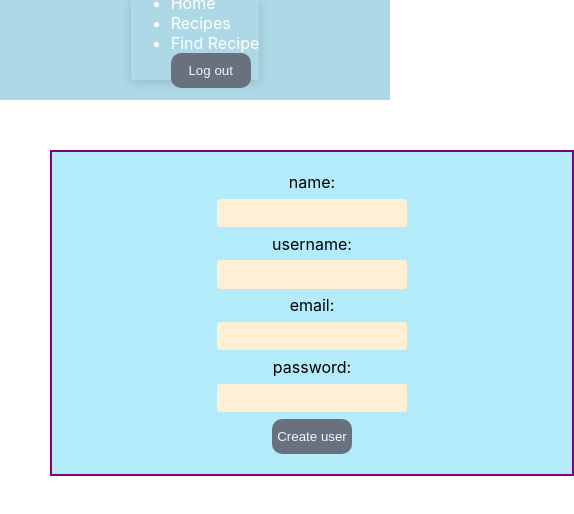
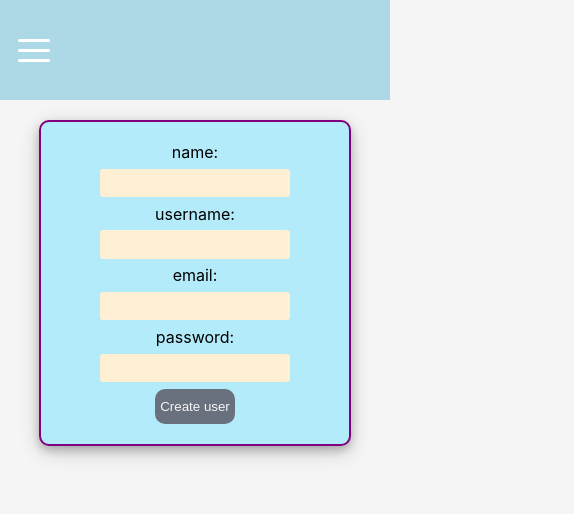
Before and after one commit to Final-bootcamp-project/Recipes-with-history, a React (Create React App) app in the folder frontend/: page /signup in a window 390 px wide. Shown: the top 514 px of the page, 574 px wide, since content can reach past the window. Built offline with nearby package versions, Linux system fonts and the light colour scheme.

Commit message:
styling. added hamburger menu

```diff
--- a/frontend/package.json
+++ b/frontend/package.json
@@ -10,6 +10,7 @@
     "@testing-library/react": "^11.2.7",
     "@testing-library/user-event": "^12.8.3",
     "framer-motion": "^5.6.0",
+    "hamburger-react": "^2.4.1",
     "moment": "^2.29.1",
     "react": "^17.0.2",
     "react-dom": "^17.0.2",
--- a/frontend/src/components/Header.js
+++ b/frontend/src/components/Header.js
@@ -1,27 +1,25 @@
-import styled from 'styled-components'
+import styled from 'styled-components';
 
 import { StyledNavBar } from './styling/StyledNavBar';
 
 const Header = styled.header`
 	display: flex;
-justify-content: center;
-align-items: space-between;
+	// justify-content: center;
+	// align-items: space-between;
 	width: 100%;
 	height: 100px;
-MARGIN-TOP: 0;
+	margin-top: 0;
 	margin-bottom: 20px;
 	background-color: lightblue;
 	color: white;
 `;
 
-
-
 export const HeaderMenu = () => {
-  return(
+	return (
 		<>
 			<Header>
 				<StyledNavBar />
 			</Header>
 		</>
-  )
-}
+	);
+};
--- a/frontend/src/components/RecipeCard.js
+++ b/frontend/src/components/RecipeCard.js
@@ -8,22 +8,30 @@ import moment from 'moment';
 const RecipeContainer = styled.div`
 	width: 100%;
 	padding: 20px;
-	// height: auto;
-	// width: 80%;
-	// display: flex;
-	// flex-direction: column;
-	// justify-self: center;
-	// margin: 15px;
-	// background-color: white;
-	// box-shadow: 0 4px 8px 0 rgba(0, 0, 0, 0.2), 0 6px 20px 0 rgba(0, 0, 0, 0.19);
+	display: flex;
+	flex-direction: column;
+
+	@media (min-width: 768px) {
+		flex-direction: row;
+	}
 `;
 
 const RecipeWrapper = styled.article`
-	width: 40%;
-	height: 300px;
+	// width: 40%;
+	// height: 300px;
+	// margin: 15px;
+	// padding: 10px 20px;
+	// border: 3px solid hotpink;
+	// height: auto;
+	width: 80%;
+	display: flex;
+	flex-direction: column;
+	justify-self: center;
 	margin: 15px;
 	padding: 10px 20px;
-	border: 3px solid hotpink;
+	background-color: white;
+	border-radius: 10px;
+	box-shadow: 0 4px 8px 0 rgba(0, 0, 0, 0.2), 0 6px 20px 0 rgba(0, 0, 0, 0.19);
 `;
 
 // --------------------DON'T TOUCH!! IT WORKS WITH HOMEPAGE!
--- a/frontend/src/components/styling/StyledForm.js
+++ b/frontend/src/components/styling/StyledForm.js
@@ -6,10 +6,16 @@ export const StyledForm = styled.form`
 	flex-direction: column;
 	justify-content: center;
 	align-items: center;
-	width: 500px;
+	width: 80%;
 	height: auto;
 	background-color: #b3ebfa;
 	border: 2px solid purple;
+	border-radius: 10px;
 	padding: 20px 10px;
-	margin: 50px;
+	margin: 20px auto;
+	box-shadow: 0 4px 8px 0 rgba(0, 0, 0, 0.2), 0 6px 20px 0 rgba(0, 0, 0, 0.19);
+
+	@media (min-width: 768px) {
+		width: 60%;
+	}
 `;
--- a/frontend/src/components/styling/StyledNavBar.js
+++ b/frontend/src/components/styling/StyledNavBar.js
@@ -1,29 +1,49 @@
 import styled from 'styled-components';
+import React, { useState } from 'react';
 import { useDispatch, batch } from 'react-redux';
+import { Link } from 'react-router-dom';
+import { Spin as Hamburger } from 'hamburger-react';
 
 import { StyledButton } from './StyledButton';
 import { users } from '../../reducers/users';
 
-const Hamburger = styled.nav`
+// const Hamburger = styled.nav`
+// 	display: flex;
+// 	justify-content: flex-start;
+// 	align-items: center;
+// 	position: sticky;
+// 	height: 80px;
+// 	width: 100%;
+// 	top: 0;
+// 	z-index: 999;
+// 	box-shadow: 0px 2px 10px rgba(0, 0, 0, 0.15);
+// `;
+
+const StyledNav = styled.div`
 	display: flex;
-	justify-content: center;
-	align-items: center;
-	position: sticky;
-	height: 80px;
-	top: 0;
-	z-index: 999;
-	box-shadow: 0px 2px 10px rgba(0, 0, 0, 0.15);
+	flex.direction: column;
+	margin: auto 10px;
 `;
 
 const StyledList = styled.ul`
-style: none;
-`
+	list-style-type: none;
+	display: flex;
+	flex-direction: column;
+	justify-content: center;
+	align-items: center;
+	margin: 10px;
+`;
 
-
+const StyledLink = styled(Link)`
+	font-weight: bold;
+	text-decoration: none;
+	color: white;
+	margin-top: 10px; ;
+`;
 
 export const StyledNavBar = () => {
-
 	const dispatch = useDispatch();
+	const [isOpen, setIsOpen] = useState(false);
 
 	const logout = () => {
 		batch(() => {
@@ -32,17 +52,24 @@ export const StyledNavBar = () => {
 			dispatch(users.actions.setAccessToken(null));
 			dispatch(users.actions.setError(null));
 		});
-	}
-
+	};
 
 	return (
-		<Hamburger>
-			<ul>
-				<li>Home</li>
-				<li>Recipes</li>
-				<li>Find Recipe</li>
-				<StyledButton onClick={() => logout()}>Log out</StyledButton>
-			</ul>
-		</Hamburger>
+		<StyledNav>
+			<Hamburger
+				label='Show menu'
+				toggled={isOpen}
+				toggle={setIsOpen}
+				rounded
+			/>
+			{isOpen && (
+				<StyledList>
+					<StyledLink to='/'>Home</StyledLink>
+					<StyledLink to='/recipes'>Recipes</StyledLink>
+					<StyledLink to='/'>Profile?</StyledLink>
+					<StyledButton onClick={() => logout()}>Log out</StyledButton>
+				</StyledList>
+			)}
+		</StyledNav>
 	);
 };
--- a/frontend/src/index.css
+++ b/frontend/src/index.css
@@ -1,3 +1,7 @@
+* {
+	box-sizing: border-box;
+}
+
 body {
 	margin: 0;
 	font-family: -apple-system, BlinkMacSystemFont, 'Segoe UI', 'Roboto', 'Oxygen',
@@ -5,6 +9,7 @@ body {
 		sans-serif;
 	-webkit-font-smoothing: antialiased;
 	-moz-osx-font-smoothing: grayscale;
+	background-color: whitesmoke;
 }
 
 code {
```
Also changed, not shown: frontend/src/App.css (+4 -3 lines), 1 other file (tests, documents, lock files or other folders). Lines whose indentation alone changed are shown as unchanged.
